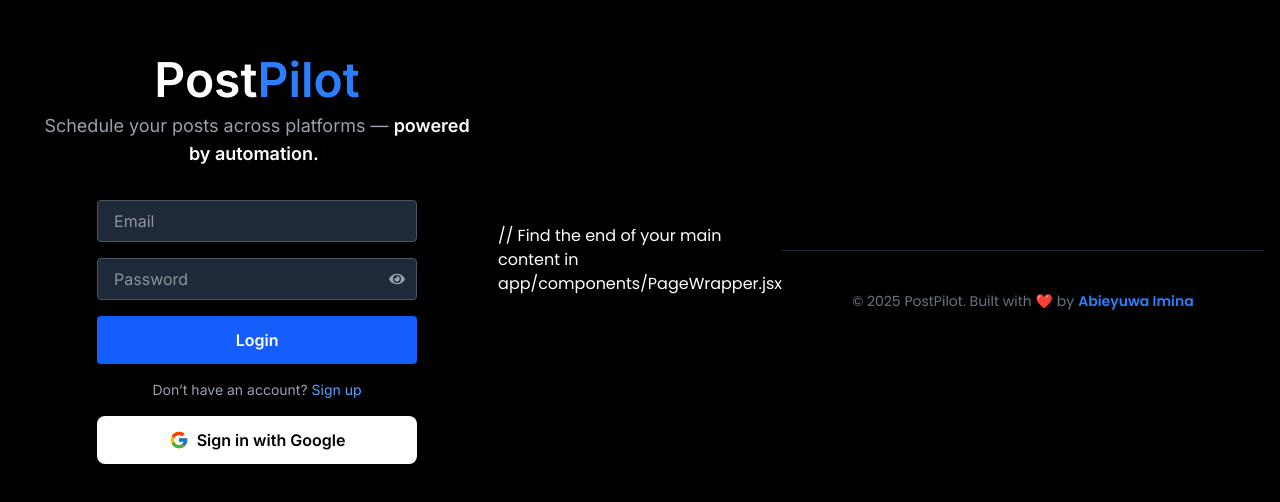
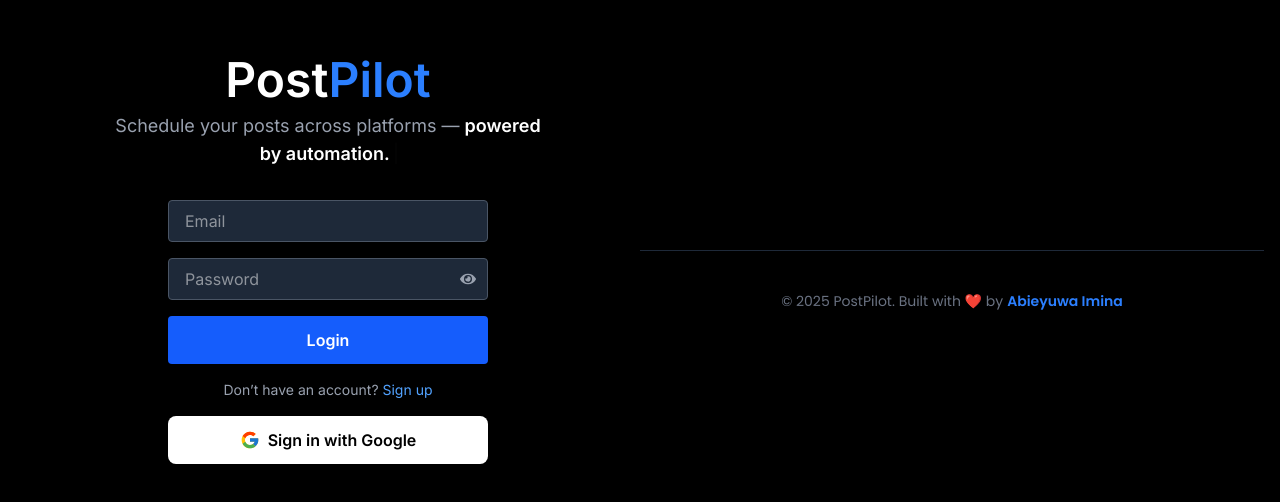
Before and after one commit to iamabieyuwa/post-scheduler, a Next.js app: page / in a window 1280 px wide. Shown: the part 140-642 px from the top of the page. Built offline with nearby package versions, Linux system fonts and the light colour scheme; no server answers.

Commit message:
wrong comment format

```diff
--- a/app/components/PageWrapper.jsx
+++ b/app/components/PageWrapper.jsx
@@ -16,7 +16,7 @@
       }`}
     >
       {children}
-      // Find the end of your main content in app/components/PageWrapper.jsx
+
       <footer className="w-full py-10 mt-20 border-t border-gray-800 text-center">
         <p className="text-gray-500 text-sm">
           © {new Date().getFullYear()} PostPilot. Built with ❤️ by
```
